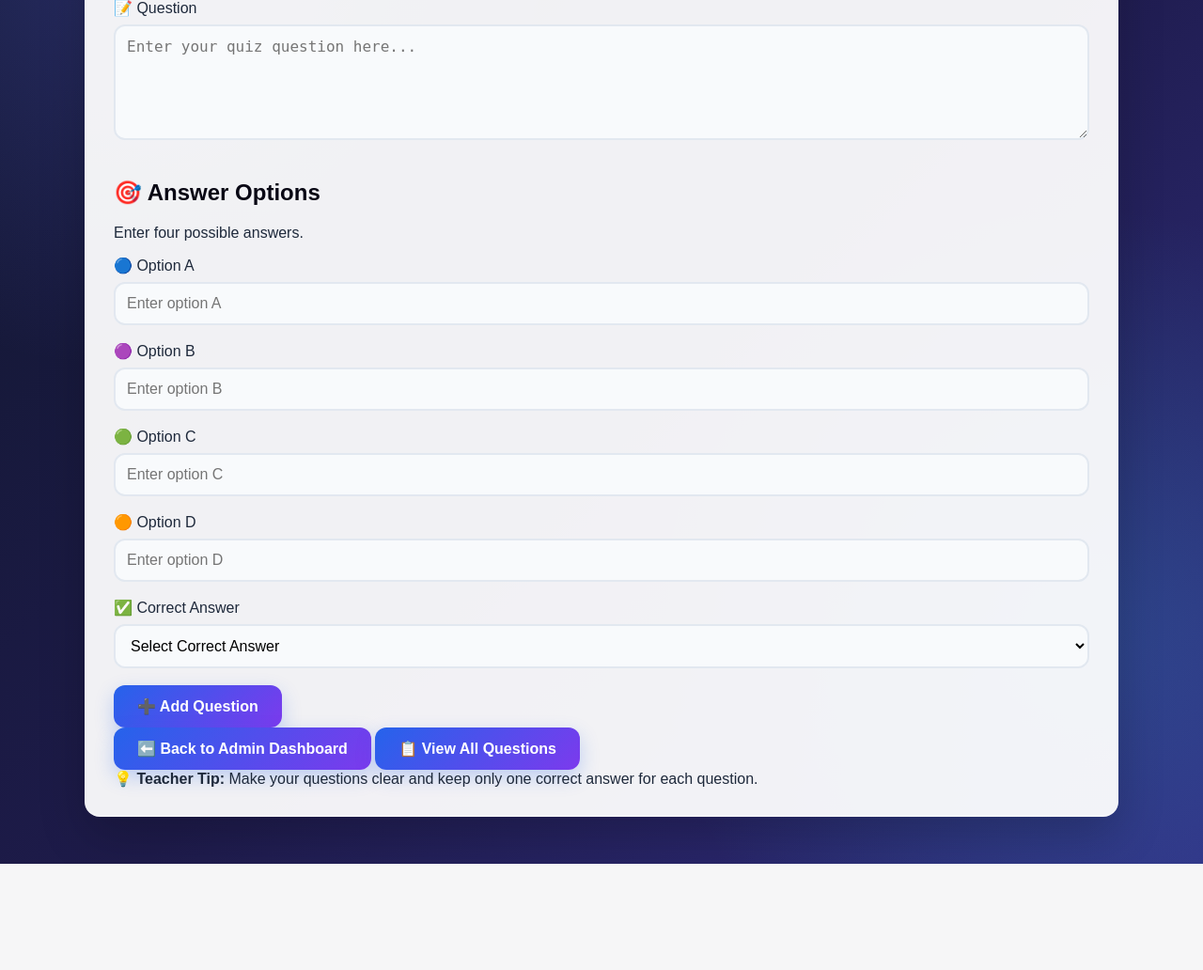
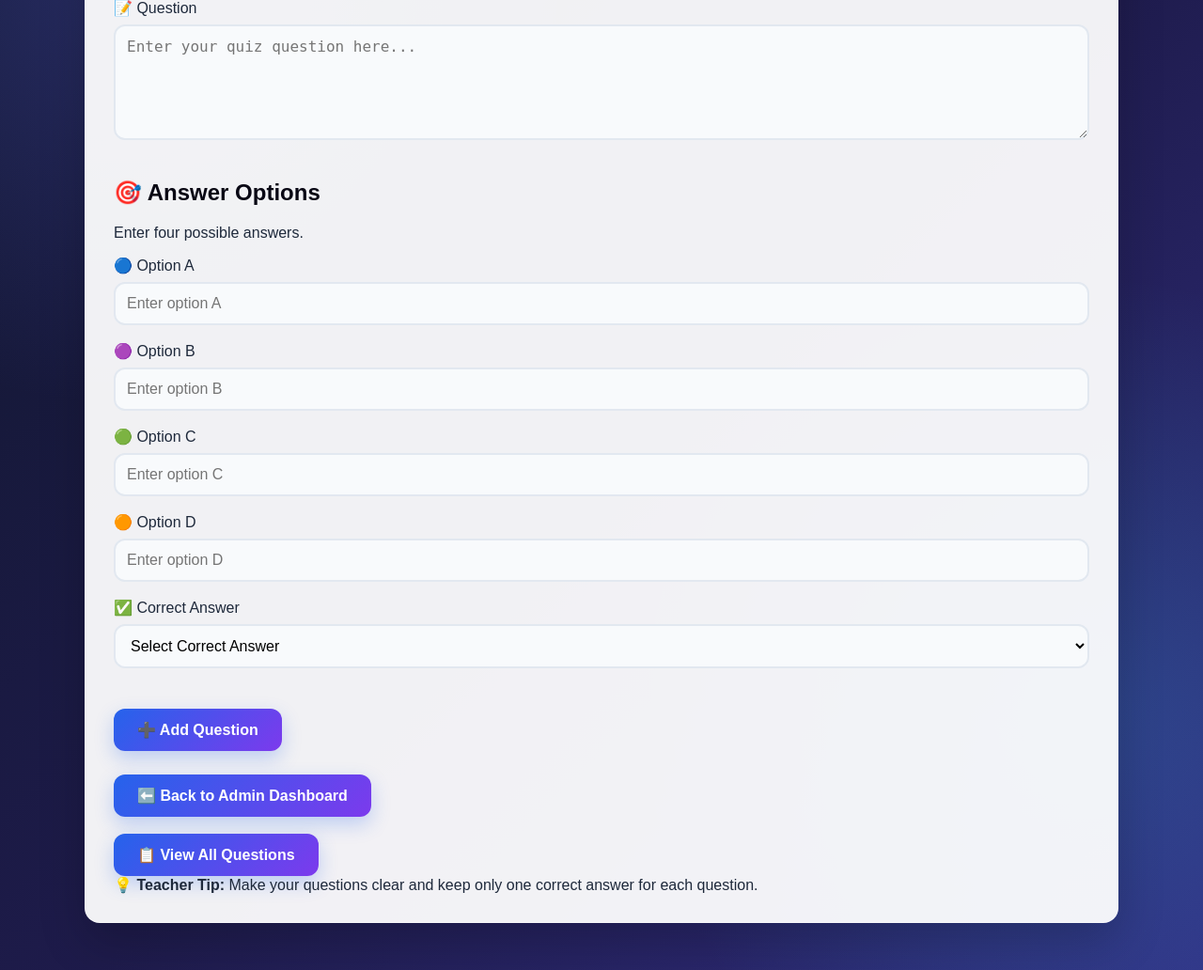
Before and after one commit to Sum332/online-quiz-management-system, a Flask app: page /add_question in a window 1280 px wide. Shown: the part 309-1341 px from the top of the page at 94% size. Before the commit the page ends 1228 px from the top, so only its background shows below. Run offline with Flask 3, Linux system fonts and the light colour scheme; the visitor is signed in with stand-in values (Sample User, id 1).

Commit message:
Fix add question button spacing

```diff
--- a/static/style.css
+++ b/static/style.css
@@ -612,3 +612,20 @@ select:focus {
 .questions-list hr {
     display: none;
 }
+/* Add Question page buttons spacing */
+.question-submit {
+    margin-top: 25px;
+    margin-bottom: 25px;
+}
+
+.question-footer {
+    display: flex;
+    flex-direction: column;
+    gap: 18px;
+    margin-top: 20px;
+}
+
+.question-footer .btn {
+    margin: 0;
+    width: fit-content;
+}
```
